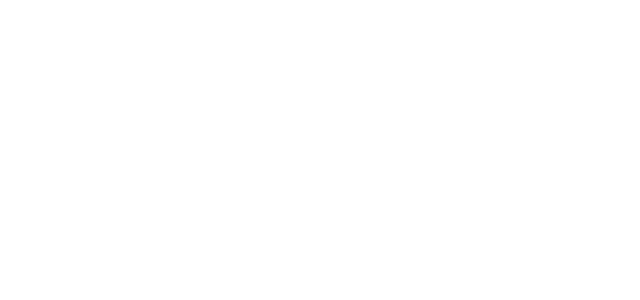
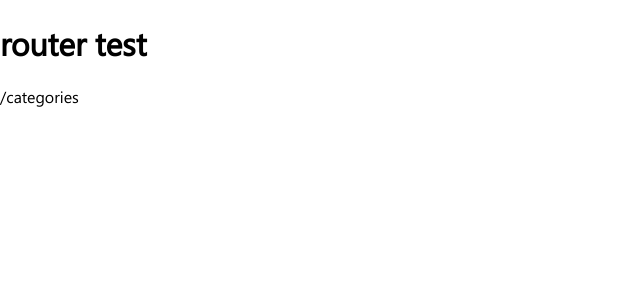
Before and after one commit to IvanShavliuga/booksshop, a Nuxt app: page /categories in a window 1280 px wide. Before the commit this address had no page. Shown: the top 300 px of the page, without its empty margins (0-640 px from the left). Built offline with nearby package versions, Linux system fonts and the light colour scheme.

Commit message:
updated router & dinamic path

```diff
--- a/components/Catlist.vue
+++ b/components/Catlist.vue
@@ -14,7 +14,7 @@
             v-for="(c,k) in catlist" :key="k">
             <div class="aside__nav-hcat">
               <a class="aside__nav-link"
-              :href="'/'+c"
+              :href="'/categories?cat='+c"
               >
                 {{c.name}}
               </a>
@@ -24,7 +24,7 @@
               v-for="(c2,k2) in c.sublist"
               :key="k2"
             >
-              <a class="aside__nav-link" :href="'/'+c2">
+              <a class="aside__nav-link" :href="'/categories?cat='+c2">
                 {{c2}}
               </a>
             </li>
--- a/components/Menu.vue
+++ b/components/Menu.vue
@@ -9,7 +9,7 @@
       <ul class="menu__list">
         <li :class="['menu__list-item', (k==select)?'itemactive':'']"
            v-for="(l, k) in links">
-          <a class="menu__list-link" :href="'/'+l">{{l}}</a>
+          <a class="menu__list-link" :href="'/categories?cat='+l">{{l}}</a>
         </li>
       </ul>
     </div>
--- /dev/null
+++ b/pages/categories/index.vue
@@ -0,0 +1,6 @@
+<template>
+  <div>
+  <h1>router test</h1>
+  <p>{{ $route.fullPath }}</p>
+</div>
+</template>
```
